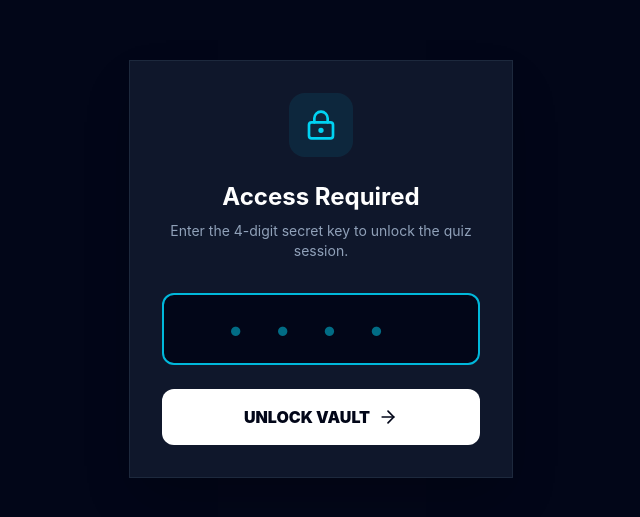
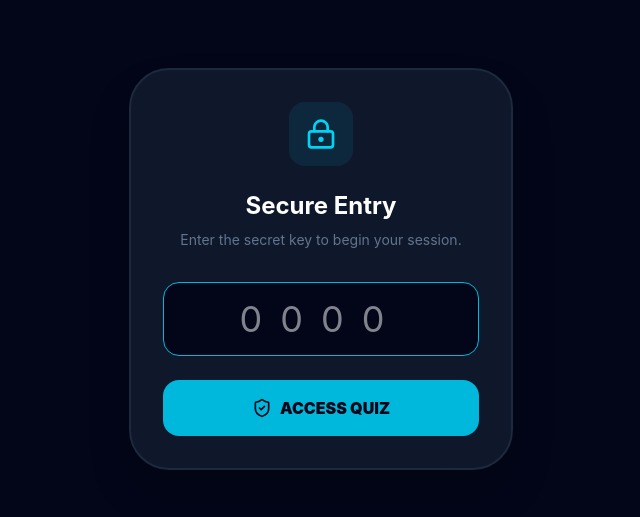
Before and after one commit to Marvin-Baafi-Owusu-hub/snapQuiz-app, a React (Vite) app: page /unlock in a window 1280 px wide. Shown: the part 131-648 px from the top of the page, without its empty margins (319-959 px from the left). Built offline with nearby package versions, Linux system fonts and the light colour scheme.

Commit message:
i have done changings on secretvault.tsx file and gateway.tsx file

```diff
--- a/src/pages/Gateway.tsx
+++ b/src/pages/Gateway.tsx
@@ -5,28 +5,32 @@ import { ShieldCheck, Cpu, Smartphone } from 'lucide-react';
 export const Gateway = () => {
     const navigate = useNavigate();
 
-    const quizUrl = window.location.origin;
+    // Strategy: The QR code now points directly to the PIN entry page
+    // Example: https://snap-quiz-app.vercel.app/unlock
+    const quizUrl = `${window.location.origin}/unlock`;
 
     const handleStart = () => {
+        // If someone wants to play on the laptop, they can still click this
         navigate('/unlock');
     };
 
     return (
-        <div className="min-h-screen bg-slate-950 flex flex-col items-center justify-center p-4 font-sans">
+        <div className="min-h-screen bg-slate-950 flex flex-col items-center justify-center p-4">
             <div className="max-w-md w-full text-center space-y-8 bg-slate-900 p-10 rounded-[2.5rem] border border-slate-800 shadow-2xl">
 
-                <div className="bg-cyan-500/10 w-20 h-20 rounded-full flex items-center justify-center mx-auto border border-cyan-500/20 mt-3">
+                <div className="bg-cyan-500/10 w-20 h-20 rounded-full flex items-center justify-center mx-auto border border-cyan-500/20">
                     <ShieldCheck className="text-cyan-400" size={40} />
                 </div>
 
-                <h1 className="text-4xl font-black text-white tracking-tight text-center">
+                <h1 className="text-4xl font-black text-white tracking-tight">
                     SNAP <span className="text-cyan-400">QUIZ</span>
                 </h1>
 
                 <p className="text-slate-400 text-sm">
-                    Scan to access the private session on your mobile device or click below to start here.
+                    Scan with your mobile device to enter the <span className="text-cyan-400 font-bold">Secret Key</span> and begin.
                 </p>
 
+                {/* The QR Code - Directing to /unlock */}
                 <div className="bg-white p-5 rounded-3xl inline-block shadow-[0_0_50px_rgba(34,211,238,0.2)]">
                     <QRCodeSVG
                         value={quizUrl}
@@ -39,16 +43,14 @@ export const Gateway = () => {
                 <div className="space-y-4 pt-4">
                     <button
                         onClick={handleStart}
-                        className="w-full py-4 bg-linear-to-r from-cyan-600 to-blue-600 text-white rounded-2xl font-bold flex items-center justify-center gap-2 hover:scale-[1.02] active:scale-95 transition-all shadow-lg shadow-cyan-900/20 -m-3"
+                        className="w-full py-4 bg-linear-to-r from-cyan-600 to-blue-600 text-white rounded-2xl font-bold flex items-center justify-center gap-2 hover:scale-[1.02] active:scale-95 transition-all"
                     >
-                        <Cpu size={20} /> Initialize System
+                        <Cpu size={20} /> Use This Device
                     </button>
 
-                    <div className="flex flex-col items-center justify-center gap-1 text-slate-500 text-[10px] uppercase tracking-widest">
-                        <div className="flex items-center gap-2">
-                            <Smartphone size={12} />
-                            <span>Secure Link: snap-quiz-app.vercel.app</span>
-                        </div>
+                    <div className="flex items-center justify-center gap-2 text-slate-500 text-[10px] uppercase tracking-widest">
+                        <Smartphone size={12} />
+                        <span>Remote Access: {window.location.hostname}/unlock</span>
                     </div>
                 </div>
             </div>
--- a/src/pages/SecretVault.tsx
+++ b/src/pages/SecretVault.tsx
@@ -1,60 +1,61 @@
 import { useState } from 'react';
 import { useNavigate } from 'react-router-dom';
-import { LockKeyhole, ArrowRight, AlertCircle } from 'lucide-react';
+import { LockKeyhole, ShieldCheck } from 'lucide-react';
 import { useChallengeVault } from '../hooks/useChallengeVault';
 
 export const SecretVault = () => {
     const [code, setCode] = useState('');
-    const [error, setError] = useState(false);
+    const [isError, setIsError] = useState(false);
     const navigate = useNavigate();
     const { grantedAccess } = useChallengeVault();
 
-    const SECRET_PIN = "6010"; // Set your desired secret code here
+    // Set your 4-digit secret key here
+    const MASTER_KEY = "2026";
 
-    const handleUnlock = (e: React.FormEvent) => {
+    const handleUnlock = (e: React.FormEvent<HTMLFormElement>) => {
         e.preventDefault();
-        if (code === SECRET_PIN) {
-            grantedAccess(); // Finally set the token in localStorage
+        if (code === MASTER_KEY) {
+            grantedAccess();
             navigate('/engine');
         } else {
-            setError(true);
+            setIsError(true);
             setCode('');
-            setTimeout(() => setError(false), 2000);
+            setTimeout(() => setIsError(false), 500);
         }
     };
 
     return (
-        <div className="min-h-screen bg-slate-950 flex items-center justify-center p-4">
-            <div className="max-w-sm w-full bg-slate-900 border border-slate-800 p-8 rounded-2x1 shadow-2xl text-center">
-                <div className={`mx-auto w-16 h-16 rounded-2xl flex items-center justify-center mb-6 transition-colors ${error ? 'bg-red-500/20' : 'bg-cyan-500/10'}`}>
-                    <LockKeyhole className={error ? 'text-red-500' : 'text-cyan-400'} size={32} />
+        <div className="min-h-screen bg-slate-950 flex items-center justify-center p-6">
+            <div className={`w-full max-w-sm bg-slate-900 border-2 rounded-[2.5rem] p-8 transition-all duration-300 ${
+                isError ? 'border-red-500' : 'border-slate-800 shadow-2xl'
+            }`}>
+                <div className="flex justify-center mb-6">
+                    <div className="p-4 bg-cyan-500/10 rounded-2xl">
+                        <LockKeyhole className={isError ? 'text-red-500' : 'text-cyan-400'} size={32} />
+                    </div>
                 </div>
 
-                <h2 className="text-2xl font-bold text-white mb-2">Access Required</h2>
-                <p className="text-slate-400 text-sm mb-8">Enter the 4-digit secret key to unlock the quiz session.</p>
+                <h2 className="text-white text-2xl font-bold text-center mb-2">Secure Entry</h2>
+                <p className="text-slate-500 text-center text-sm mb-8">Enter the secret key to begin your session.</p>
 
                 <form onSubmit={handleUnlock} className="space-y-6">
                     <input
-                        type="password"
+                        type="text"
+                        inputMode="numeric" // Forces number pad on mobile
+                        pattern="\d*"
                         maxLength={4}
                         value={code}
                         onChange={(e) => setCode(e.target.value)}
-                        placeholder="••••"
-                        className="w-full bg-slate-950 border-2 border-slate-800 rounded-xl py-4 text-center text-3xl tracking-[1em] text-cyan-400 focus:border-cyan-500 outline-none transition-all"
+                        className="w-full bg-slate-950 border border-slate-800 rounded-2xl py-4 text-center text-4xl tracking-[0.5em] text-white focus:border-cyan-500 outline-none transition-all"
+                        placeholder="0000"
                         autoFocus
                     />
 
-                    {error && (
-                        <div className="flex items-center justify-center gap-2 text-red-500 text-sm animate-bounce">
-                            <AlertCircle size={16} /> Invalid Access Code
-                        </div>
-                    )}
-
                     <button
                         type="submit"
-                        className="w-full py-4 bg-white text-slate-950 rounded-xl font-black flex items-center justify-center gap-2 hover:bg-cyan-400 transition-colors"
+                        className="w-full bg-cyan-500 hover:bg-cyan-400 text-slate-950 font-black py-4 rounded-2xl transition-all flex items-center justify-center gap-2 active:scale-95"
                     >
-                        UNLOCK VAULT <ArrowRight size={20} />
+                        <ShieldCheck size={20} /> ACCESS QUIZ
                     </button>
                 </form>
             </div>
```
